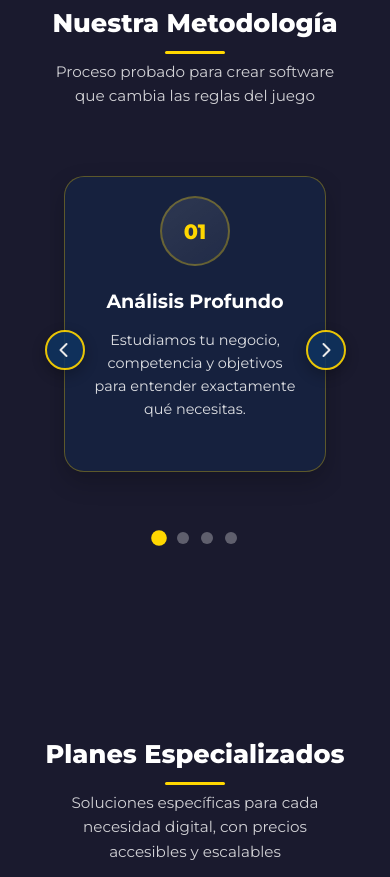
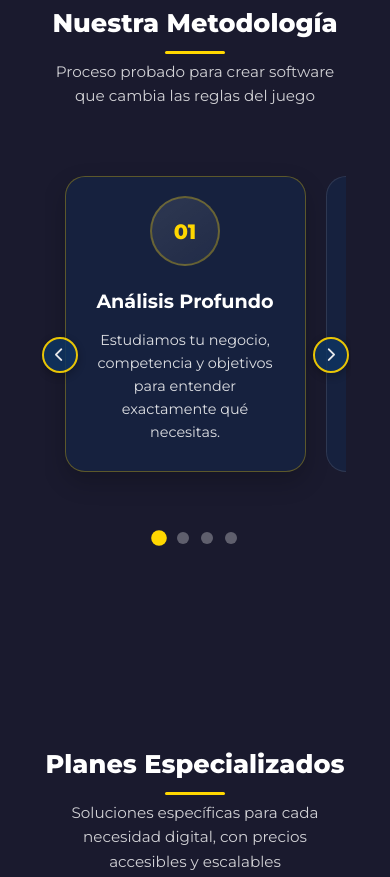
Before and after one commit to GestorEterno/Avalon, a plain HTML site: page index.html in a window 390 px wide. Shown: the part 4375-5252 px from the top of the page. Drawn offline with Linux system fonts and the light colour scheme.

Commit message:
Update index.css

```diff
--- a/index.css
+++ b/index.css
@@ -1199,19 +1199,19 @@ footer {
     display: none;
 }
 
-/* CORRECCIÓN CRÍTICA: Flechas posicionadas ABSOLUTAMENTE */
+/* CORRECCIÓN TOTAL: Flechas POSICIONADAS CORRECTAMENTE EN LOS ESPACIOS LATERALES */
 .carousel-arrow,
 .process-carousel-arrow {
     position: absolute;
     top: 50%;
     transform: translateY(-50%);
-    width: 44px;
-    height: 44px;
+    width: 40px;
+    height: 40px;
     background: rgba(15, 52, 96, 0.95);
     border: 2px solid var(--accent);
     border-radius: 50%;
     color: white;
-    font-size: 1.2rem;
+    font-size: 1.1rem;
     display: flex;
     align-items: center;
     justify-content: center;
@@ -1219,41 +1219,43 @@ footer {
     z-index: 100;
     transition: var(--transition);
     opacity: 0.9;
-    box-shadow: 0 5px 15px rgba(0, 0, 0, 0.3);
+    box-shadow: 0 3px 10px rgba(0, 0, 0, 0.3);
     -webkit-touch-callout: none;
     user-select: none;
     outline: none;
     border: none;
 }
 
-/* CORRECCIÓN: Eliminar efectos hover/active no deseados en móvil */
+/* CORRECCIÓN TOTAL: Eliminar efectos hover/active no deseados */
 .carousel-arrow:hover,
-.process-carousel-arrow:hover {
-    background: rgba(15, 52, 96, 0.95);
-    color: white;
-    opacity: 1;
-    transform: translateY(-50%);
+.process-carousel-arrow:hover,
+.carousel-arrow:active,
+.process-carousel-arrow:active {
+    background: rgba(15, 52, 96, 0.95) !important;
+    color: white !important;
+    transform: translateY(-50%) !important;
+    opacity: 1 !important;
 }
 
 .carousel-arrow.prev-arrow,
 .process-carousel-arrow.prev-arrow {
-    left: 10px;
+    left: 0;
     right: auto;
 }
 
 .carousel-arrow.next-arrow,
 .process-carousel-arrow.next-arrow {
-    right: 10px;
+    right: 0;
     left: auto;
 }
 
 /* Plan cards móvil */
 .plan-card-mobile {
-    flex: 0 0 85%;
-    width: 85%;
-    min-width: 85%;
-    max-width: 85%;
-    margin: 0 7.5%;
+    flex: 0 0 calc(100% - 40px); /* CORRECCIÓN: Reducir ancho para dar espacio a flechas */
+    width: calc(100% - 40px);
+    min-width: calc(100% - 40px);
+    max-width: calc(100% - 40px);
+    margin: 0 20px; /* CORRECCIÓN: Margen para que no choque con flechas */
     scroll-snap-align: center;
     scroll-snap-stop: always;
     box-shadow: var(--shadow);
@@ -1465,11 +1467,11 @@ footer {
 
 /* Step móvil */
 .step-mobile {
-    flex: 0 0 85%;
-    width: 85%;
-    min-width: 85%;
-    max-width: 85%;
-    margin: 0 7.5%;
+    flex: 0 0 calc(100% - 40px); /* CORRECCIÓN: Reducir ancho para dar espacio a flechas */
+    width: calc(100% - 40px);
+    min-width: calc(100% - 40px);
+    max-width: calc(100% - 40px);
+    margin: 0 20px; /* CORRECCIÓN: Margen para que no choque con flechas */
     scroll-snap-align: center;
     scroll-snap-stop: always;
     padding: 25px 20px;
@@ -2466,7 +2468,7 @@ footer:last-child {
         overflow: visible;
     }
 
-    /* Flechas posicionadas ABSOLUTAMENTE y al límite - CORREGIDAS */
+    /* CORRECCIÓN TOTAL: Flechas bien posicionadas en los espacios laterales */
     .carousel-arrow,
     .process-carousel-arrow {
         position: absolute !important;
@@ -2480,18 +2482,11 @@ footer:last-child {
         display: flex !important;
         align-items: center !important;
         justify-content: center !important;
-    }
-
-    /* FLECHAS CORREGIDAS: Sin efectos hover/active no deseados */
-    .carousel-arrow:hover,
-    .carousel-arrow:active,
-    .process-carousel-arrow:hover,
-    .process-carousel-arrow:active {
-        background: rgba(15, 52, 96, 0.95) !important;
-        color: white !important;
-        transform: translateY(-50%) !important;
-    }
-
+        margin: 0 !important;
+        padding: 0 !important;
+    }
+
+    /* FLECHAS CORREGIDAS: En los bordes del contenedor, donde HAY ESPACIO */
     .carousel-arrow.prev-arrow,
     .process-carousel-arrow.prev-arrow {
         left: 5px !important;
@@ -2504,11 +2499,30 @@ footer:last-child {
         left: auto !important;
     }
 
-    /* Asegurar que el contenedor no corte las flechas */
+    /* Contenedor con padding para que el contenido no choque con flechas */
     .carousel-container,
     .process-carousel-container {
-        overflow: visible !important;
-        padding: 0 10px !important;
+        overflow: hidden !important;
+        padding: 0 5px !important; /* Espacio mínimo para flechas */
+    }
+
+    /* Ajustar carrusel para que no se solape con flechas */
+    .plans-carousel,
+    .process-carousel {
+        width: 100%;
+        padding-left: 10px;
+        padding-right: 10px;
+        box-sizing: border-box;
+    }
+
+    /* Ajustar márgenes de las cards para que no choquen */
+    .plan-card-mobile,
+    .step-mobile {
+        margin: 0 10px !important;
+        flex: 0 0 calc(100% - 60px) !important;
+        width: calc(100% - 60px) !important;
+        min-width: calc(100% - 60px) !important;
+        max-width: calc(100% - 60px) !important;
     }
 
     /* Ajustes de altura en móvil */
@@ -2657,41 +2671,42 @@ footer:last-child {
         font-size: 1.6rem;
     }
 
+    /* CORRECCIÓN: Ajustes para pantallas muy pequeñas */
     .plan-card-mobile {
-        flex: 0 0 90%;
-        width: 90%;
-        min-width: 90%;
-        max-width: 90%;
-        margin: 0 5%;
+        flex: 0 0 calc(100% - 40px) !important;
+        width: calc(100% - 40px) !important;
+        min-width: calc(100% - 40px) !important;
+        max-width: calc(100% - 40px) !important;
+        margin: 0 10px !important;
         min-height: 500px;
         padding: 1rem;
     }
 
     .step-mobile {
-        flex: 0 0 90%;
-        width: 90%;
-        min-width: 90%;
-        max-width: 90%;
-        margin: 0 5%;
+        flex: 0 0 calc(100% - 40px) !important;
+        width: calc(100% - 40px) !important;
+        min-width: calc(100% - 40px) !important;
+        max-width: calc(100% - 40px) !important;
+        margin: 0 10px !important;
         padding: 1.2rem;
     }
 
     .carousel-arrow,
     .process-carousel-arrow {
-        width: 36px;
-        height: 36px;
-        font-size: 1rem;
-    }
-
-    /* FLECHAS CORREGIDAS: Ajuste para pantallas muy pequeñas */
+        width: 36px !important;
+        height: 36px !important;
+        font-size: 0.9rem !important;
+    }
+
+    /* FLECHAS CORREGIDAS: En pantallas pequeñas, más cerca del borde */
     .carousel-arrow.prev-arrow,
     .process-carousel-arrow.prev-arrow {
-        left: 0px;
+        left: 2px !important;
     }
 
     .carousel-arrow.next-arrow,
     .process-carousel-arrow.next-arrow {
-        right: 0px;
+        right: 2px !important;
     }
 }
 
```
